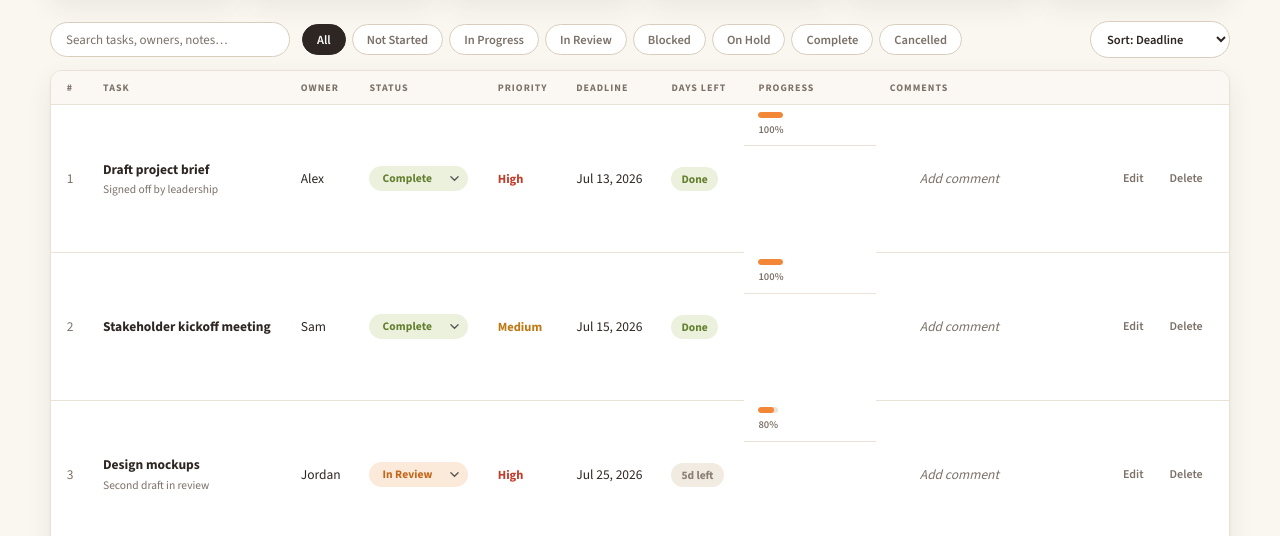
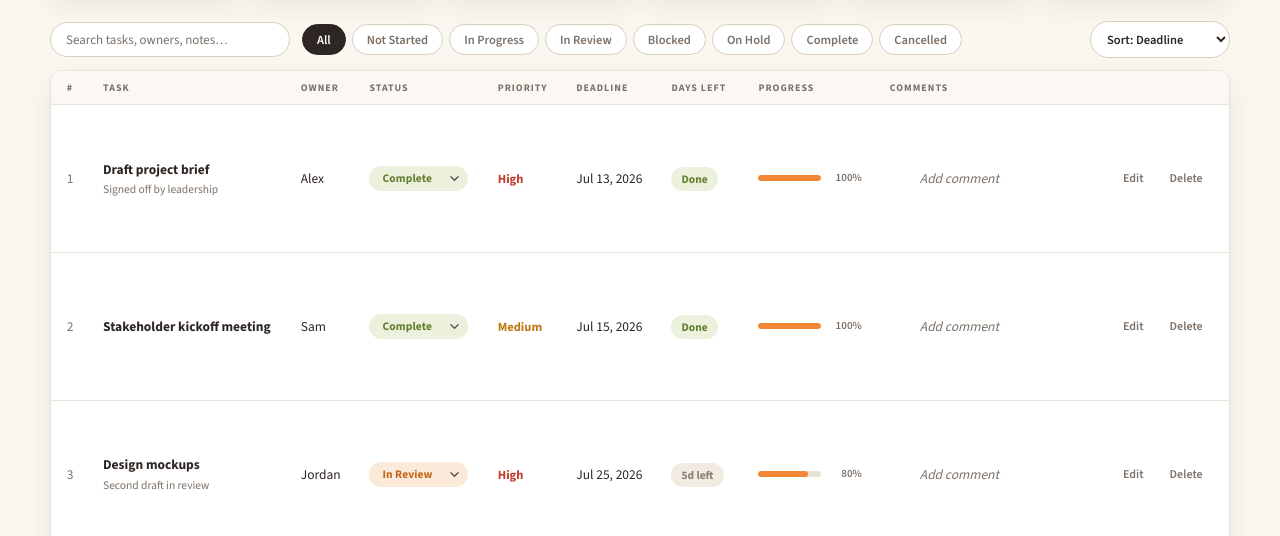
Before and after one commit to JoePiscsalko/project-tracker, a website: page index.html in a window 1280 px wide. Shown: the part 264-800 px from the top of the page. Drawn offline with nearby package versions, Linux system fonts and the light colour scheme; no server answers.

Commit message:
Update styles.css

```diff
--- a/css/styles.css
+++ b/css/styles.css
@@ -167,10 +167,11 @@ tbody tr:hover{background:#FCFAF6}
 .d-over{color:var(--bl);background:var(--bl-bg)}
 .d-done{color:var(--cp);background:var(--cp-bg)}
 
-.pct-cell{min-width:130px;display:flex;align-items:center;gap:9px}
+.pct-cell{min-width:130px}
+.pct-wrap{display:flex;align-items:center;gap:9px}
 .pct-track{flex:1;height:6px;background:var(--line);border-radius:99px;overflow:hidden}
 .pct-bar{height:100%;background:var(--accent);border-radius:99px;transition:width .3s}
-.pct-label{font-size:10.5px;color:var(--ink-soft);font-weight:600;font-variant-numeric:tabular-nums;flex:none;min-width:30px;text-align:right}
+.pct-label{font-size:11px;color:var(--ink-soft);font-weight:600;font-variant-numeric:tabular-nums;flex:none;min-width:32px;text-align:right}
 
 .row-actions{display:flex;gap:4px;white-space:nowrap}
 .icon-btn{background:transparent;border:1px solid transparent;color:var(--ink-soft);padding:4px 10px;border-radius:var(--pill);font-size:12px;font-weight:600}
```
